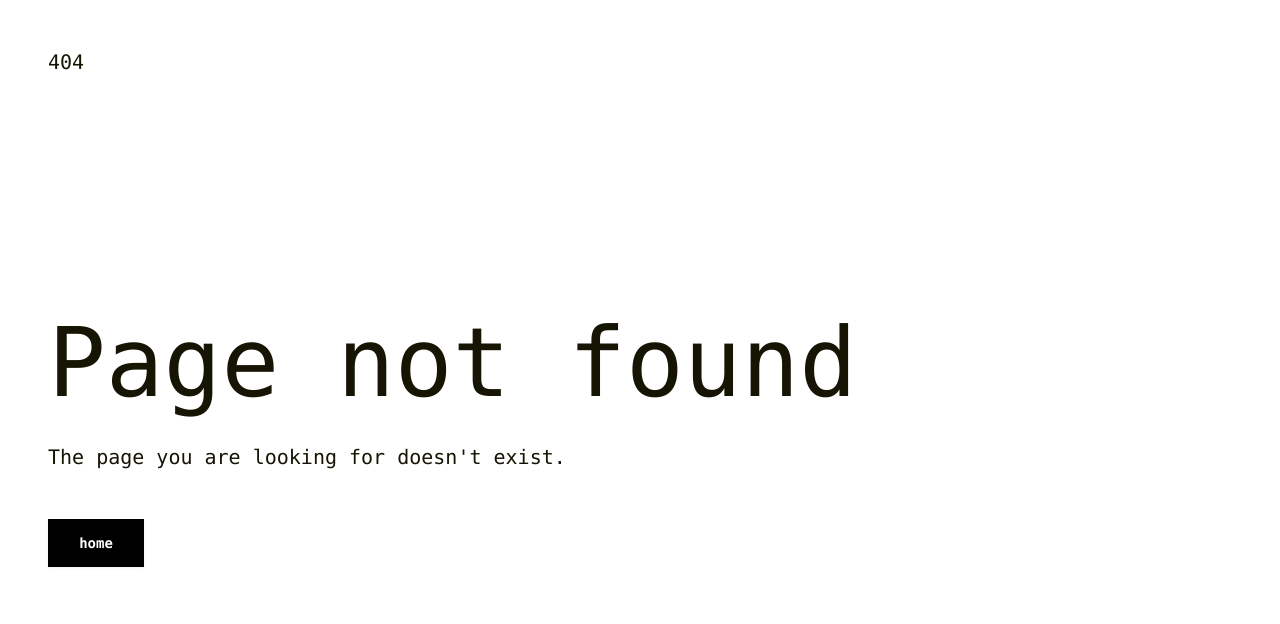
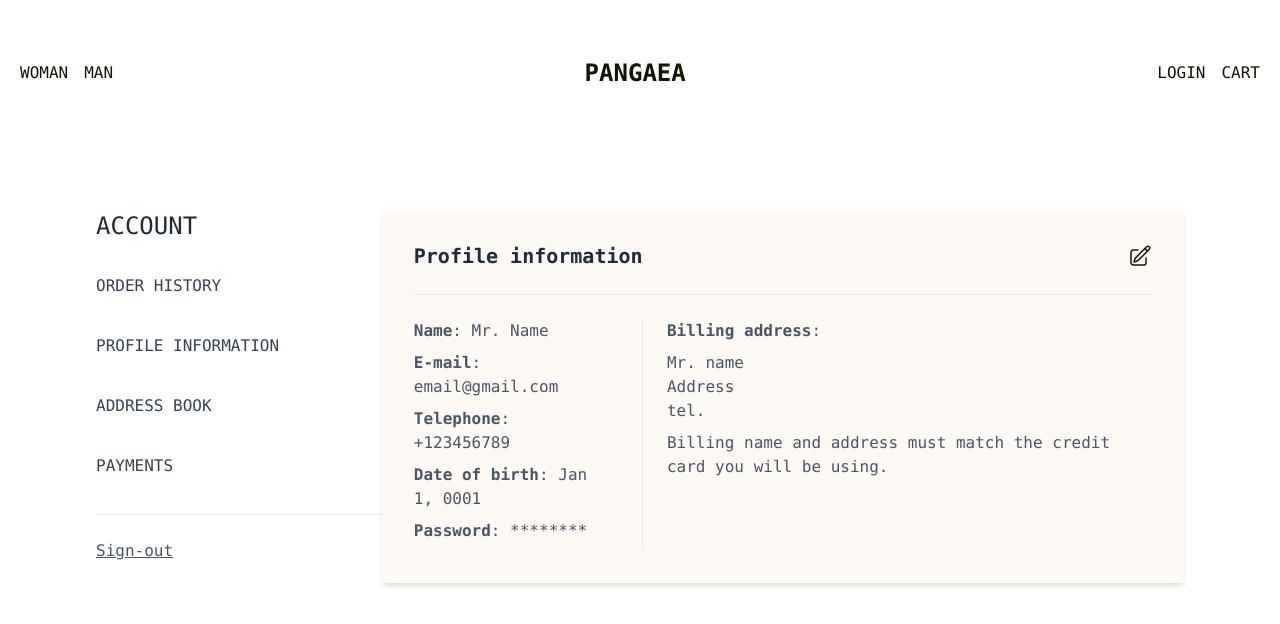
Before and after one commit to jsd8-novarex/e-commerce-frontend, a React (Vite) app: page /profile in a window 1280 px wide. Before the commit this address had no page. Shown: the top 624 px of the page. Built offline with nearby package versions, Linux system fonts and the light colour scheme.

Commit message:
Add  (aof App ) add Path

```diff
--- a/src/App.tsx
+++ b/src/App.tsx
@@ -6,6 +6,9 @@ import ProductPage from "./pages/ProductPage";
 import SignInPage from "./pages/SignInPage";
 import SignUpPage from "./pages/SignUpPage";
 import ErrorPage from "./pages/ErrorPage";
+import ProfilePage from "./pages/ProfilePage";
+import TransactionPage from "./pages/TransactionPage";
+import PaymentPage from "./pages/PaymentPage";
 
 function App() {
   return (
@@ -15,6 +18,9 @@ function App() {
           <Route index element={<HomePage />} />
           <Route path='product' element={<ProductPage />} caseSensitive />
           <Route path='collections' element={<CollectionsPage />} caseSensitive />
+          <Route path='profile' element={<ProfilePage />} caseSensitive />
+          <Route path='transaction' element={<TransactionPage />} caseSensitive />
+          <Route path='payment' element={<PaymentPage />} caseSensitive />
         </Route>
         <Route path='sign-in' element={<SignInPage />} caseSensitive />
         <Route path='sign-up' element={<SignUpPage />} caseSensitive />
```
